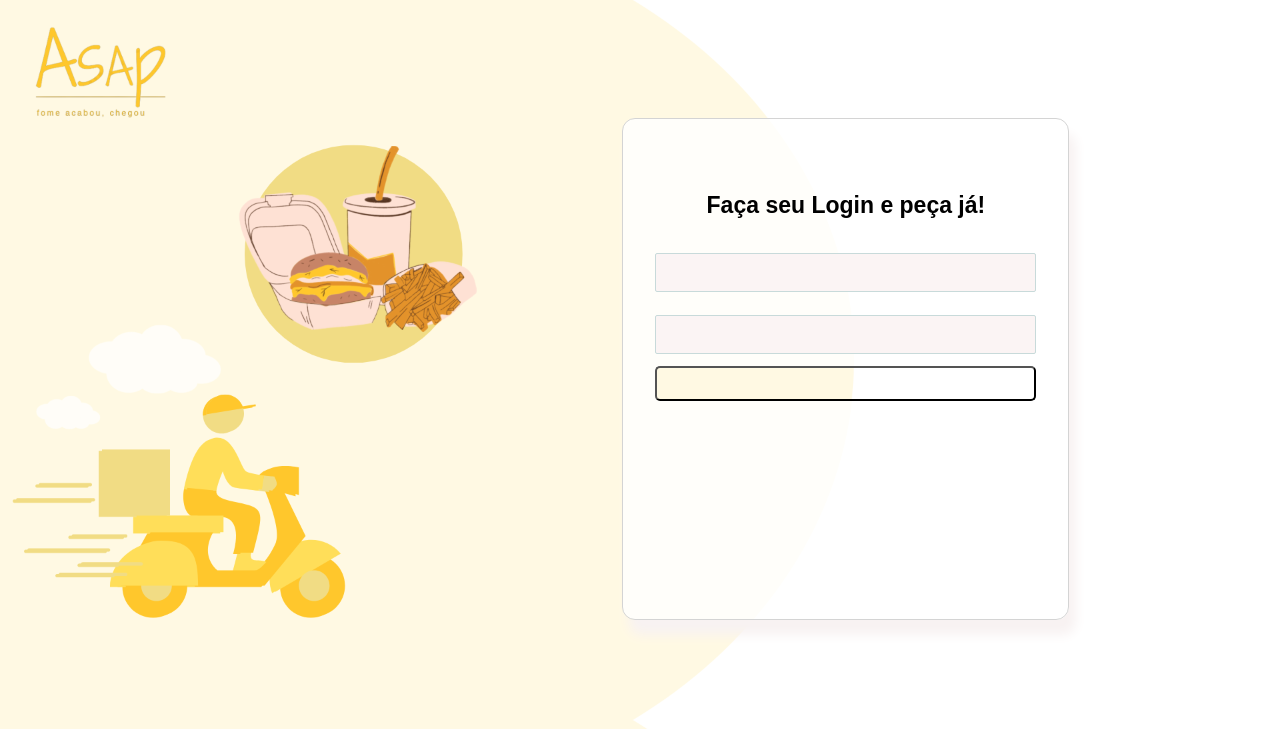
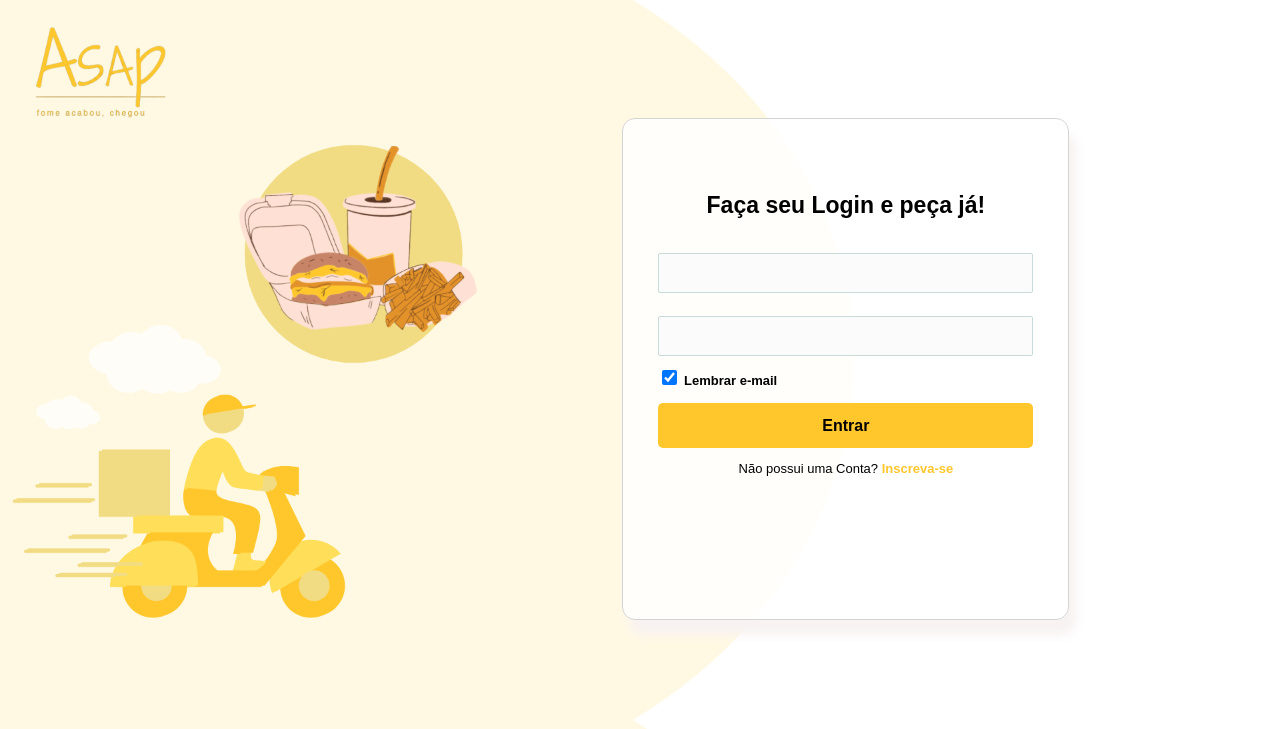
Before and after one commit to ATessaroto/ASAP-Delivery, a PHP site: page /login.html in a window 1280 px wide. Shown: the top 729 px of the page. Run offline with PHP 8.4, Linux system fonts and the light colour scheme.

Commit message:
Tela_login

```diff
--- a/Login/login.html
+++ b/Login/login.html
@@ -10,9 +10,31 @@
     <body>
         <div class="display" id="container_log">
             <p id="bem_vindo">Faça seu Login e peça já!</p>
+
             <input type="email" name="email_log" id="mail_log" required>
             <input type="password" name="password_log" id="pass_log" required>
-            <button type="button" onclick="SubmitEvent" class="btn_submit" id="btn_login" ></button>
+
+            <!--
+                <div class="cmb">
+                    <label id="label_cmb" for="cmb_tipo_user">Entrar Como:</label>
+                    <select name="cmb_tipo_user" id="cmb_tipo_user">
+                        <option value="user">Usuário</option>
+                        <option value="loja">Colaborador</option>
+                    </select>
+                </div>
+            -->
+
+            <div class="lembrar_email">
+                <input type="checkbox" id="chk_mail" name="email" checked>
+                <label for="chk_mail" id="lbl_mail">Lembrar e-mail</label>
+            </div>
+
+            <button type="button" onclick="SubmitEvent" class="btn_submit" id="btn_login" >Entrar</button>
+            <div class="registro">
+
+                <p id="txt_conta" class="registro">Não possui uma Conta?</p>
+                <a href="" id="redirect_registro" class="registro"> Inscreva-se</a>
+            </div>
         </div>
     </body>
 </html>
--- a/Login/login_style.css
+++ b/Login/login_style.css
@@ -4,11 +4,6 @@
     background-attachment: fixed;
     background-position: right top;
     background-size: 100%;
-}
-
-p
-{
-    background: none;
 }
 
 #container_log
@@ -31,6 +26,7 @@ p
     background: white;
     background-color: rgba(255, 255, 255, 0.8);
     box-shadow: 7px 15px 12px rgb(248, 242, 242);
+
 }
 
 #bem_vindo
@@ -40,14 +36,22 @@ p
     font-family:Arial;
     margin-top:73px;
     color: rgb(0, 0, 0) ;
+    background: none;
 }
 
-input
+input[type=email],input[type=password]
 {
-    height:35px;
+    width: 100%;
+    padding: 5px 10px;
+    box-sizing: border-box;
+}
+
+#mail_log,#pass_log
+{
+    height:40px;
     width: 375px;
     margin: 3% 0 3% 0;
-    background: #fbf4f4;
+    background: #fcfbfb;
     border-style: solid;
     border-radius: 2px;
     border-width: 1px;
@@ -57,8 +61,93 @@ input
     font-weight: 100;
 }
 
+/*
+.cmb
+{
+    display: grid;
+    height: 65px;
+    text-align: start;
+    background: transparent;
+    font-family:Arial;
+    font-size: 13px;
+    padding-bottom: 15px;
+}
+
+#label_cmb
+{
+    background: none;
+    font-size: 14px;
+    margin: 0;
+    padding-left: 5px;
+}
+
+#cmb_tipo_user
+{
+    background:  #fcfbfb;
+    height: 40px;
+    font-size: 14px;
+    padding-left: 5px;
+
+    border-style: solid;
+    border-radius: 2px;
+    border-width: 1px;
+    border-color:rgb(200, 218, 218);
+}
+*/
+
+.lembrar_email
+{
+    background: none;
+    font-family: Arial;
+    font-weight: bold;
+    font-size: 13px;
+    text-align: start;
+    padding-bottom: 15px;
+}
+
+#lbl_mail
+{
+    background: none;
+}
+
+.lembrar_email input
+{
+    height: 15px;
+    width: 15px;
+    background-color: #eee;
+}
+
 #btn_login
 {
-    height: 35px;
+    height: 45px;
     border-radius: 5px;
+    border: none;
+    background: #ffc72c;
+    font-weight: bold;
+    font-size: 16px;
 }
+
+#btn_login:hover
+{
+    background-color: #fcd874;
+}
+
+.registro
+{
+    display: inline-block;
+    background: none;
+    font-family:Arial;
+    font-size: 13px;
+}
+
+#redirect_registro
+{
+    color: #ffc72c;
+    text-decoration: none;
+    font-weight: bold;
+}
+
+#redirect_registro:hover
+{
+    color: #fcd874;
+}
```
